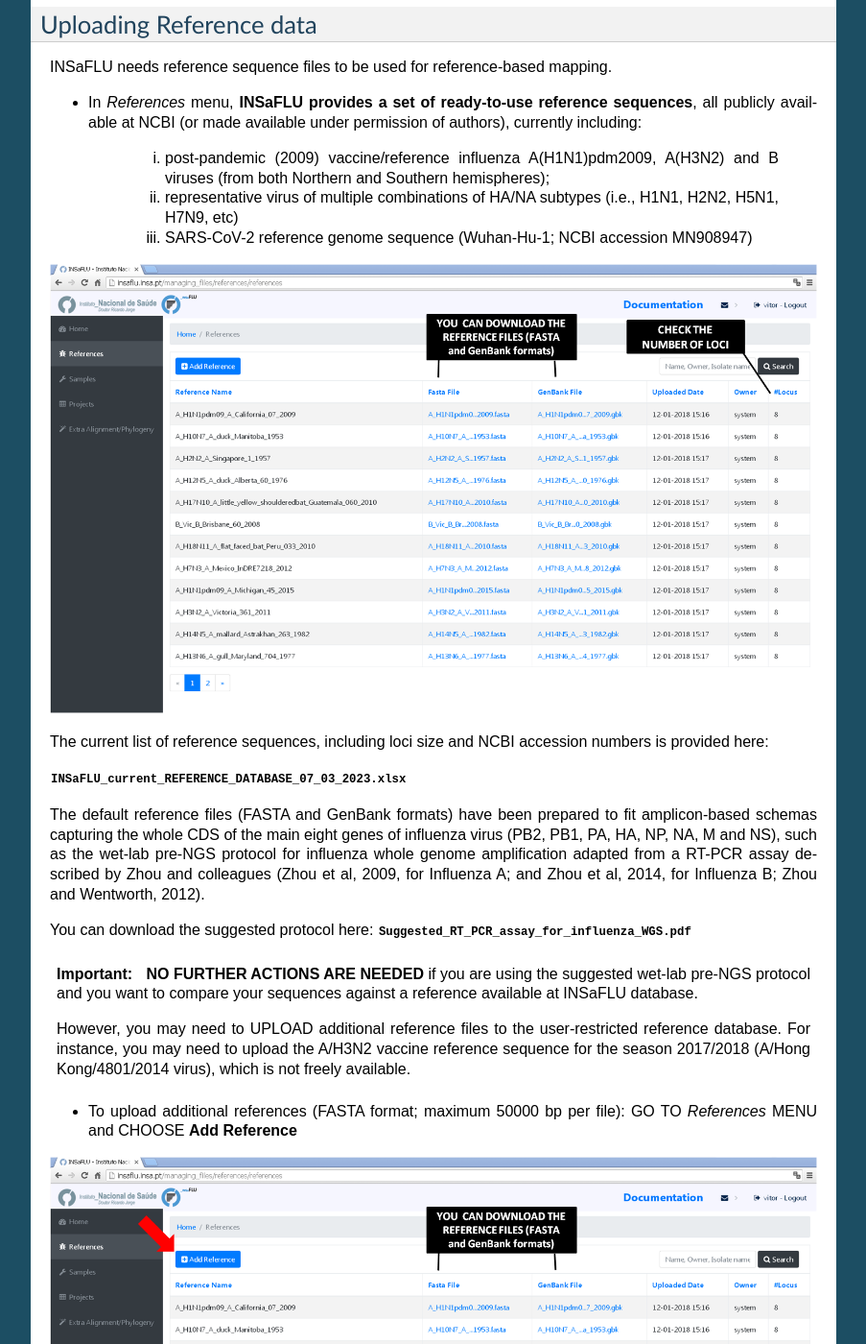
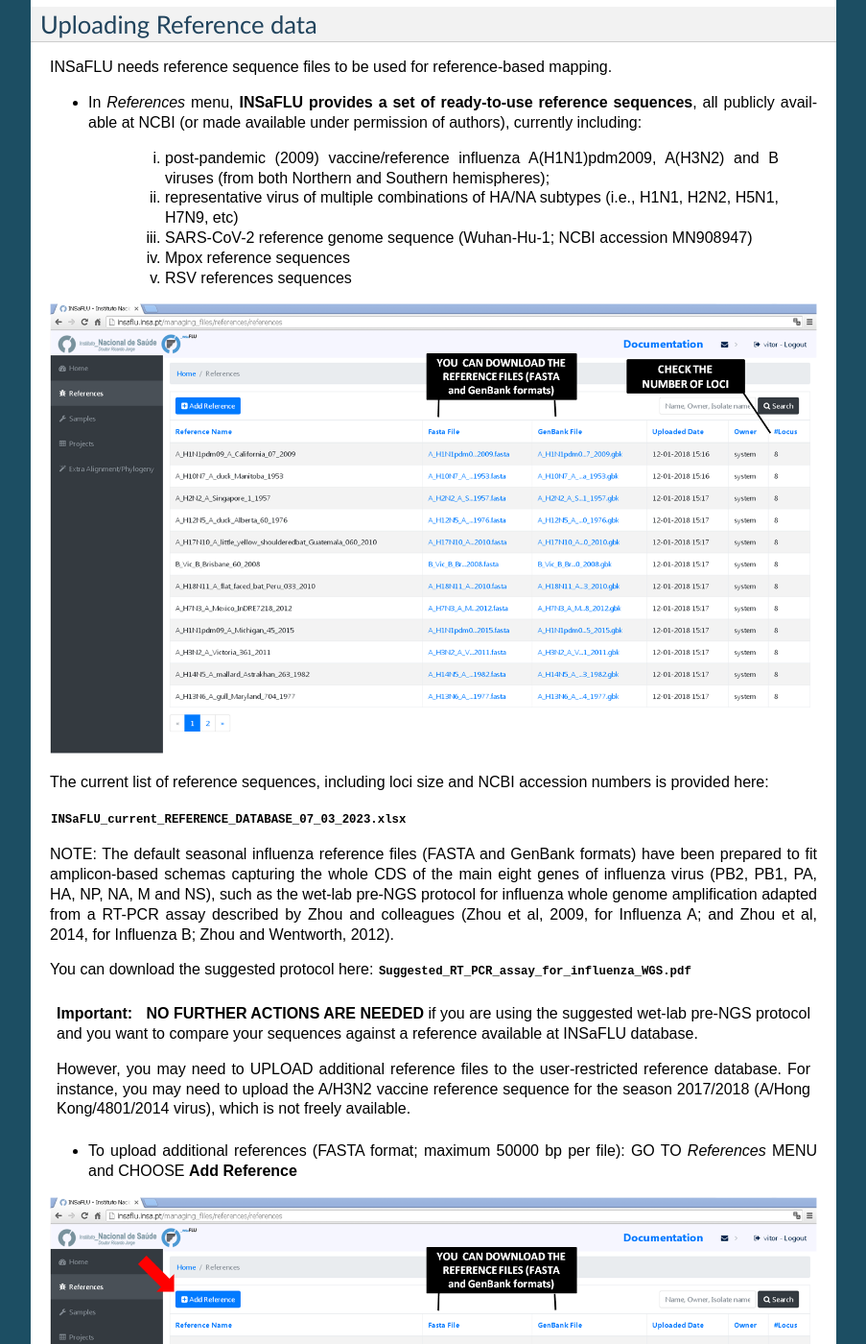
Before and after one commit to INSaFLU/insaflu_docs, a Sphinx documentation site: the page built from docs/uploading_data.rst, in a window 1280 px wide and 1400 px high, scrolled down 7034 px. Shown: the whole window at 96% size, without its empty margins (198-1101 px from the left). Built offline with Sphinx 7.4.7, drawn with Linux system fonts in a browser that asks for light colours; formulas are drawn with MathJax 3.

Commit message:
Correct typo

```diff
--- a/docs/uploading_data.rst
+++ b/docs/uploading_data.rst
@@ -162,6 +162,8 @@
 	i. post-pandemic (2009) vaccine/reference influenza A(H1N1)pdm2009, A(H3N2) and B viruses (from both Northern and Southern hemispheres);
 	ii. representative virus of multiple combinations of HA/NA subtypes (i.e., H1N1, H2N2, H5N1, H7N9, etc)
 	iii. SARS-CoV-2 reference genome sequence (Wuhan-Hu-1; NCBI accession MN908947)
+	iv. Mpox reference sequences
+	v. RSV references sequences
 
 .. image:: _static/References_menu_1.png
 
@@ -169,7 +171,7 @@
 
 :download:`INSaFLU_current_REFERENCE_DATABASE_07_03_2023.xlsx <_static/INSaFLU_current_REFERENCE_DATABASE_07_03_2023.xlsx>`
 
-The default reference files (FASTA and GenBank formats) have been prepared to fit amplicon-based schemas capturing the whole CDS of the main eight genes of influenza virus (PB2, PB1, PA, HA, NP, NA, M and NS), such as the wet-lab pre-NGS protocol for influenza whole genome amplification adapted from a RT-PCR assay described by Zhou and colleagues (Zhou et al, 2009, for Influenza A; and Zhou et al, 2014, for Influenza B; Zhou and Wentworth, 2012).
+NOTE: The default seasonal influenza reference files (FASTA and GenBank formats) have been prepared to fit amplicon-based schemas capturing the whole CDS of the main eight genes of influenza virus (PB2, PB1, PA, HA, NP, NA, M and NS), such as the wet-lab pre-NGS protocol for influenza whole genome amplification adapted from a RT-PCR assay described by Zhou and colleagues (Zhou et al, 2009, for Influenza A; and Zhou et al, 2014, for Influenza B; Zhou and Wentworth, 2012).
 
 You can download the suggested protocol here: :download:`Suggested_RT_PCR_assay_for_influenza_WGS.pdf <_static/Suggested_RT_PCR_assay_for_influenza_WGS.pdf>`
 
```
